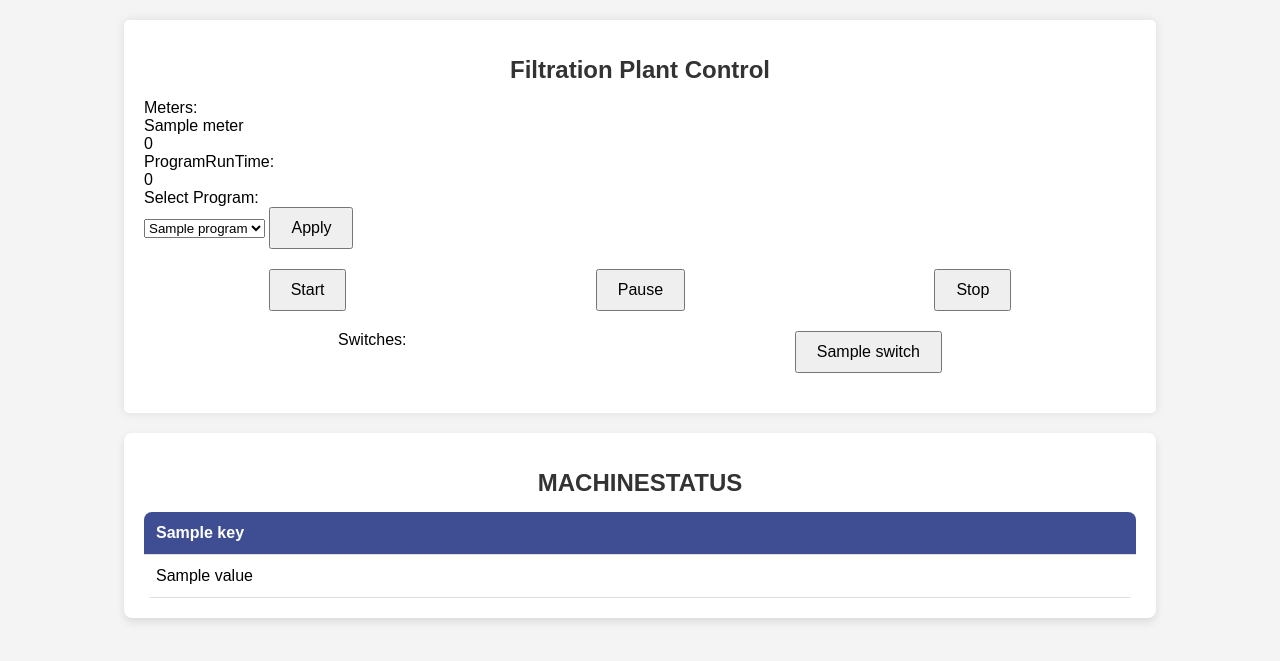
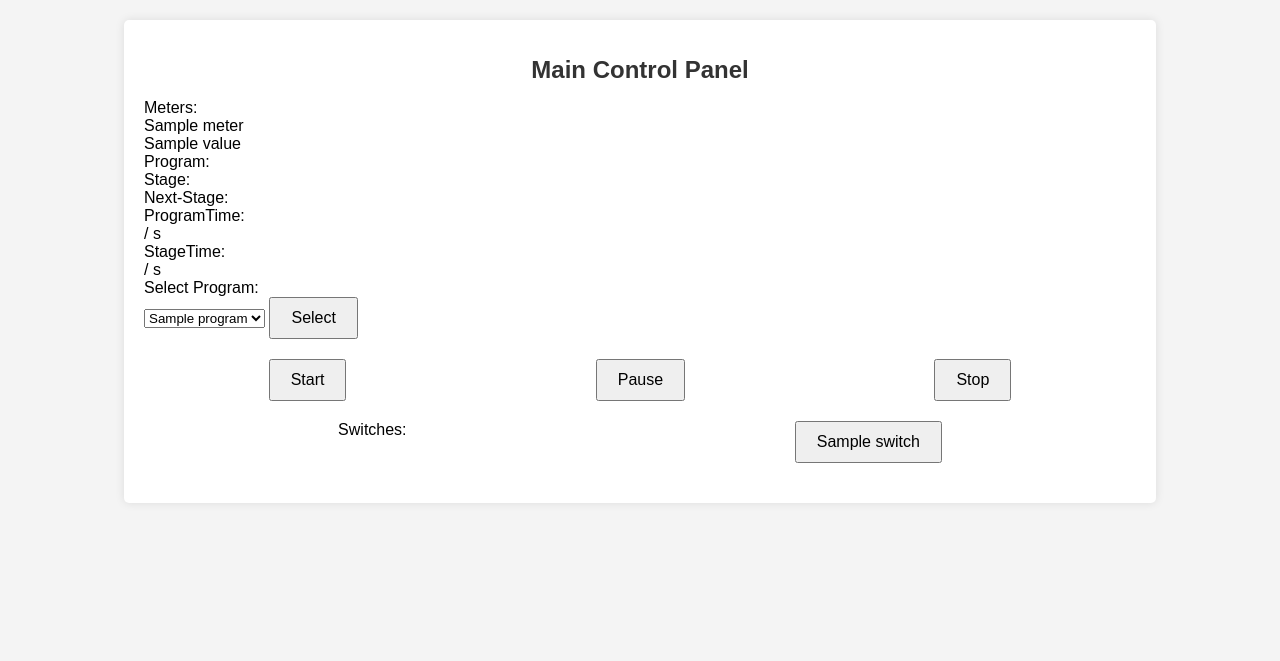
Before and after one commit to YLaret/BlauweBagger, a Flask app: template server/templates/overview.html in a window 1280 px wide. Shown: the part 112-773 px from the top of the page. Run offline with Flask 3, Linux system fonts and the light colour scheme; data comes from the database, SQL or seed files in the repository; the template is opened without the code that fills it: most values are stand-ins (such as "Sample title", 1, 10 or a date in 2020); data that the repository does not hold is empty; parts of the project's set-up code (start-up, migrations or seed data) failed here and were passed over.

Commit message:
more data on overview page

```diff
--- a/server/server.py
+++ b/server/server.py
@@ -18,32 +18,10 @@ def overview():
     stages = sF.getTable("STAGE",0)
     meters = sF.getTable("METER",0)
 
-    ### MESSY PART ###
-    programID = int(machineStatus[0]["ProgramID"])
-    pause = int(machineStatus[0]["Pause"])
-    programRunTime = machineStatus[0]["ProgramRunTime"]
-    ### FIND CURRENT STAGE
-    # currentStage variable (0 if no stage => full stop)
-    currentStage = 0
-    # if program paused allow manual control
-    if pause == 1:
-        # special manual stage
-        currentStage = 1
-    # else if program running normally
-    elif pause == 0:
-        # calculate currentStage based on run time
-        pstages = [int(item) for item in programs[programID-1]["StageIDS"].split(',')]
-        stageTime = 0
-        for stage in pstages:
-            stageTime = stageTime + stages[stage-1]["Time"]
-            if stageTime > programRunTime:
-                currentStage = stage
-                break
-    activeSwitches = []
-    if currentStage != 0:
-        activeSwitches = [int(item) for item in stages[currentStage-1]["SwitchIDS"].split(',')]
-    ###################
-    return render_template('overview.html',machineStatus=machineStatus,programs=programs,switches=switches,activeSwitches=activeSwitches,meters=meters)
+    # current machine status
+    CMS = sF.getMachineStatus(machineStatus,programs,stages)
+
+    return render_template('overview.html',CMS=CMS,programs=programs,meters=meters,switches=switches)
 
 @app.route("/updatepage")
 def updatePage():
@@ -84,7 +62,7 @@ def updatePage():
     if currentStage != 0:
         activeSwitches = [int(item) for item in stages[currentStage-1]["SwitchIDS"].split(',')]
     ###################
-    return jsonify({'activeSwitches':activeSwitches,'meters':meters,'programRunTime':programRunTime})
+    return #jsonify({'activeSwitches':activeSwitches,'meters':meters,'programRunTime':programRunTime})
 
 @app.route("/toggleswitch/<switch>")
 def toggleSwitch(switch):
--- a/server/serverFunctions/__init__.py
+++ b/server/serverFunctions/__init__.py
@@ -5,3 +5,4 @@ from .selectProgram import selectProgram
 from .start import start
 from .stop import stop
 from .toggleSwitch import toggleSwitch
+from .getMachineStatus import getMachineStatus
--- a/server/templates/overview.html
+++ b/server/templates/overview.html
@@ -2,7 +2,7 @@
 
 {% block main %}
     <div class="container">
-        <h1>Filtration Plant Control</h1>
+        <h1>Main Control Panel</h1>
         <div> Meters:
             {% for meter in meters %}
             <div> {{ meter["Name"] }}
@@ -13,7 +13,19 @@
             {% endfor %}
         </div>
         <div>
-            ProgramRunTime: <div id=program-run-time>{{ machineStatus[0]["ProgramRunTime"]}}</div>
+            Program: <div id=program-name>{{ CMS['programName'] }}</div>
+        </div>
+        <div>
+            Stage: <div id=stage-name>{{ CMS['stageName'] }}</div>
+        </div>
+        <div>
+            Next-Stage: <div id=stage-name>{{ CMS['nextStageName'] }}</div>
+        </div>
+        <div>
+            ProgramTime: <div id=program-run-time>{{ CMS['programRunTime'] }}/{{ CMS['totalProgramTime'] }} s</div>
+        </div>
+        <div>
+            StageTime: <div id=stage-run-time>{{ CMS['stageRunTime'] }}/{{ CMS['totalStageTime'] }} s</div>
         </div>
         <div>
             Select Program:
@@ -23,7 +35,7 @@
                 <option value={{ program["ProgramID"] }}>{{ program["Name"] }}</option>
                 {% endfor %}
             </select>
-            <input type="submit" value="Apply"/>
+            <input type="submit" value="Select"/>
             </form>
         </div>
         <div class="controls">
@@ -40,7 +52,7 @@
         <div class="switches">
             Switches:
             {% for switch in switches %}
-            {% if switch["SwitchID"] in activeSwitches %}
+            {% if switch["SwitchID"] in CMS['activeSwitches'] %}
             <form action="/toggleswitch/{{ switch["SwitchID"] }}">
                 <input type="submit" class="switch-active switch-btn" id="{{ switch["SwitchID"] }}" value="{{ switch["Name"] }}"/>
             </form>
@@ -53,26 +65,5 @@
         </div>
     </div>
 
-    <div class="table-container">
-        <h1>MACHINESTATUS</h1>
-                <table>
-                        <thead>
-                                <tr>
-                {% for key, value in machineStatus[0].items() %}
-                                                <th>{{key}}</th>
-                                        {% endfor %}
-                                </tr>
-                           </thead>
-                        <tbody>
-                                {% for item in machineStatus %}
-                                        <tr>
-                                                {% for key, value in item.items() %}
-                                                        <td>{{value}}</th>
-                                                {% endfor %}
-                                        </tr>
-                                {% endfor %}
-                        </tbody>
-                </table>
-        </div>
 
 {% endblock %}
```
Also changed, not shown: server/serverFunctions/getMachineStatus.py (added, +41 -0 lines).
